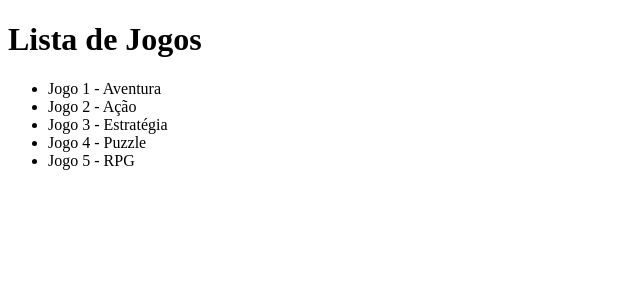
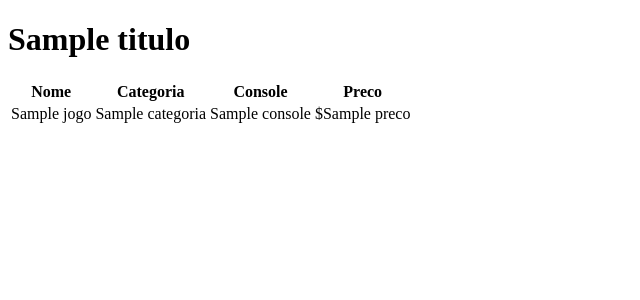
Before and after one commit to Nic0lasSouza/webpage-com-flask, a Flask app: template templates/index.html in a window 1280 px wide. Shown: the top 300 px of the page, without its empty margins (0-640 px from the left). Run offline with Flask 3, Linux system fonts and the light colour scheme; the template is opened without the code that fills it: most values are stand-ins (such as "Sample title", 1, 10 or a date in 2020).

Commit message:
criacao de novos jogos

```diff
--- a/app.py
+++ b/app.py
@@ -1,9 +1,19 @@
 from flask import Flask, render_template
 
+class Jogo:
+    def __init__(self, nome, categoria, console, preco):
+        self.nome = nome
+        self.categoria = categoria
+        self.console = console
+        self.preco = preco
 app = Flask(__name__)
 
-@app.route('/inicio')
+@app.route('/home')
 def home():
-    return render_template('index.html')
+    jogo1 = Jogo('Tetris', 'Puzzle', 'Atari', 8.99)
+    jogo2 = Jogo('God of War', 'Rack n slash', 'PS2', 29.99)
+    jogo3 = Jogo('Mortal Kombat', 'Luta', 'PS2', 12.99)
+    lista_jogo = [jogo1, jogo2, jogo3]
+    return render_template('index.html', titulo = 'Jogos', jogos = lista_jogo)
 
 app.run()
--- a/templates/index.html
+++ b/templates/index.html
@@ -1,17 +1,35 @@
 <!DOCTYPE html>
-<html lang="pt">
-<head>
-    <meta charset="UTF-8">
-    <title>Lista de Jogos</title>
-</head>
-<body>
-    <h1>Lista de Jogos</h1>
-    <ul>
-        <li>Jogo 1 - Aventura</li>
-        <li>Jogo 2 - Ação</li>
-        <li>Jogo 3 - Estratégia</li>
-        <li>Jogo 4 - Puzzle</li>
-        <li>Jogo 5 - RPG</li>
-    </ul>
-</body>
+<html>
+  <head>
+    <meta charset="utf-8">
+    <meta name="viewport" content="width=device-width, initial-scale=1">
+    <title>Jogoteca</title>
+  </head>
+  <body>
+    <div class="container">
+        <div class="page-header">
+            <h1>{{ titulo }}</h1>
+        </div>
+        <table class="table table-striped table-responsive table-bordered">
+            <thead class="thead-default">
+                <tr>
+                    <th>Nome</th>
+                    <th>Categoria</th>
+                    <th>Console</th>
+                    <th>Preco</th>
+                </tr>
+            </thead>
+            <tbody>
+                {% for jogo in jogos%}
+                <tr>
+                    <td>{{ jogo.nome}}</td>
+                    <td>{{ jogo.categoria}}</td>
+                    <td>{{ jogo.console}}</td>
+                    <td>${{ jogo.preco}}</td>
+                </tr>
+                {% endfor %}
+            </tbody>
+        </table>
+    </div>
+  </body>
 </html>
```
